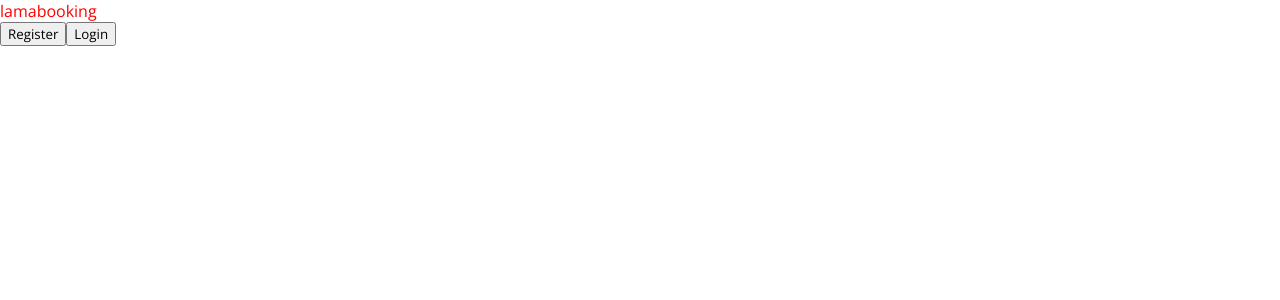
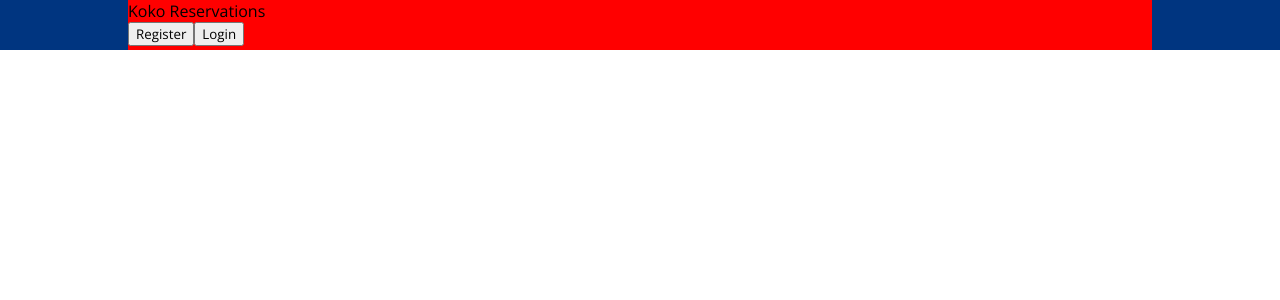
Before and after one commit to Koko-Dev/react-reservation-app, a React (Create React App) app: page / in a window 1280 px wide. Shown: the top 300 px of the page. Built offline with nearby package versions, Linux system fonts and the light colour scheme.

Commit message:
Navbar.js: Chage the logo name for now; in navbar.css, add some basic styling

```diff
--- a/src/components/navbar/Navbar.js
+++ b/src/components/navbar/Navbar.js
@@ -4,7 +4,7 @@ const Navbar = () => {
 	return (
 		<div className="navbar">
 			<div className="navContainer">
-				<span className="logo">lamabooking</span>
+				<span className="logo">Koko Reservations</span>
 				{/* /.logo */}
 				<div className="navItems">
 					<button className="navButton">Register</button>
--- a/src/components/navbar/navbar.css
+++ b/src/components/navbar/navbar.css
@@ -1,3 +1,12 @@
-div {
-	color: red;
+.navbar {
+	height: 50px;
+	background-color: #003580;
+	display: flex;
+	justify-content: center;
 }
+
+.navContainer {
+	width: 100%;
+	max-width: 1024px;
+	background-color: red;
+}
```
